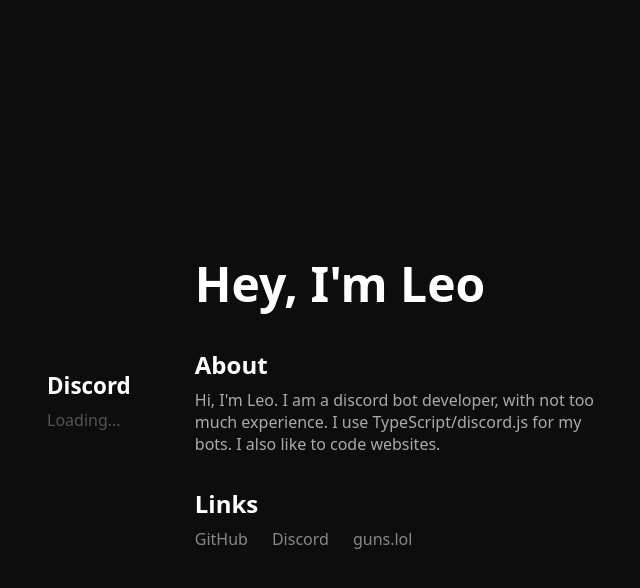
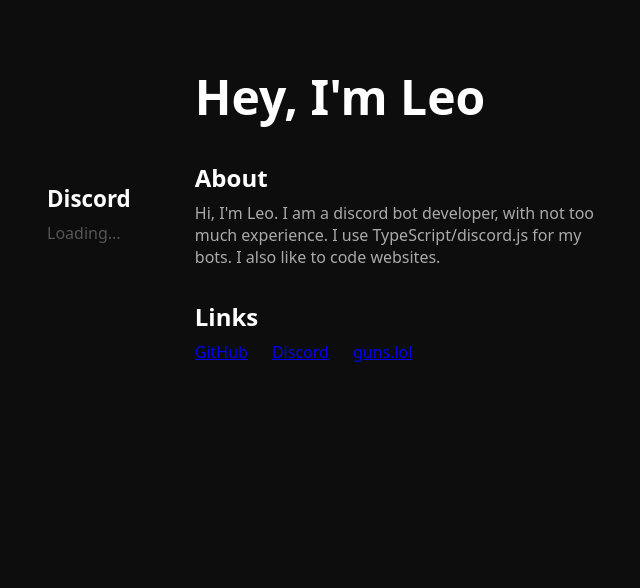
Before and after one commit to that1bupra/lastleo4u, a Next.js app: page / in a window 1280 px wide. Shown: the top 588 px of the page, without its empty margins (175-815 px from the left). Built offline with nearby package versions, Linux system fonts and the light colour scheme; no server answers.

Commit message:
Update globals.css

```diff
--- a/app/globals.css
+++ b/app/globals.css
@@ -5,16 +5,15 @@
 }
 
 html, body {
-  height: 100%;
+  min-height: 100%;
   background: #0d0d0d;
   color: white;
   font-family: system-ui, sans-serif;
 }
 
 body {
-  display: flex;
-  justify-content: center;
-  align-items: center;
+  display: block;
+  overflow-y: auto;
 }
 
 .container {
@@ -22,7 +21,8 @@ body {
   gap: 4rem;
   max-width: 900px;
   width: 100%;
-  padding: 2rem;
+  padding: 4rem 2rem;
+  margin: 0 auto;
 }
 
 .left, .right {
@@ -57,12 +57,44 @@ body {
   }
 }
 
-a {
-  color: #888;
-  text-decoration: none;
-  transition: color 0.2s;
+.banner {
+  width: 100%;
+  margin-top: 4rem;
+  border-radius: 10px;
 }
 
-a:hover {
+.section {
+  max-width: 900px;
+  margin: 2rem auto;
+  padding: 0 2rem;
+  text-align: left;
+}
+
+.section h1 {
+  font-size: 2rem;
+  margin-top: 1.5rem;
+}
+
+.section p {
+  margin-top: 0.5rem;
+  color: #aaa;
+  max-width: 600px;
+}
+
+.red-btn {
+  margin-top: 1.5rem;
+  background: #b30000;
+  padding: 12px 20px;
+  border-radius: 8px;
+  display: inline-flex;
+  align-items: center;
+  gap: 8px;
   color: white;
+  text-decoration: none;
+  font-weight: 600;
+  transition: 0.2s;
 }
+
+.red-btn:hover {
+  background: #cc0000;
+}
```
